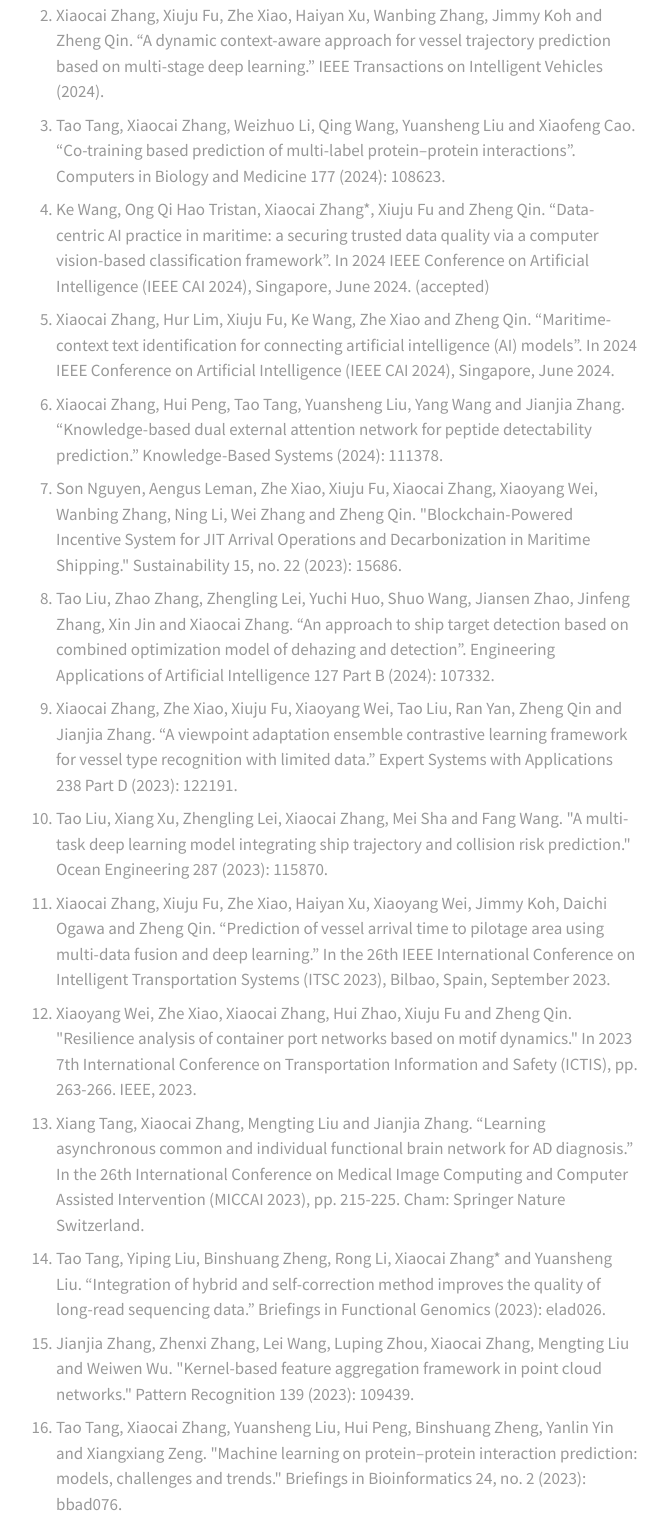
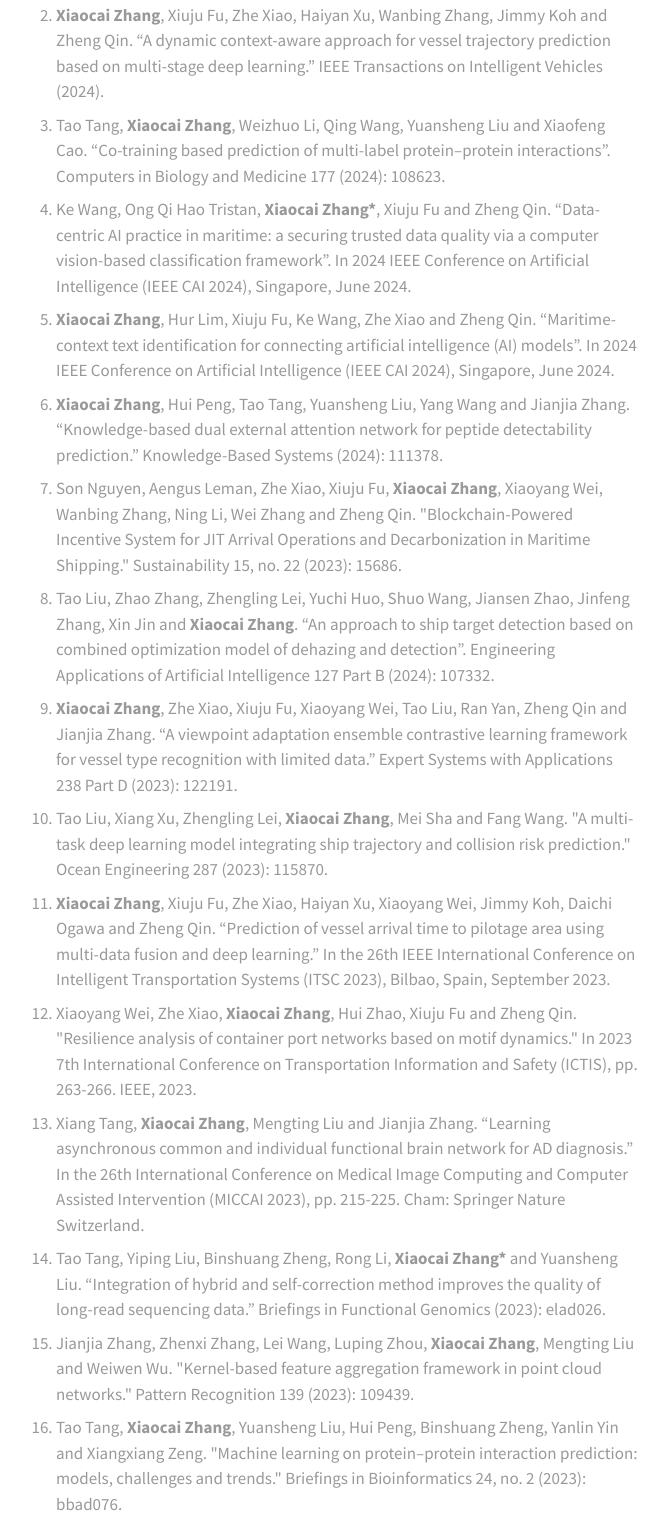
Before and after one commit to Xiaocai-Zhang/Xiaocai-Zhang.github.io, a plain HTML site: page index.html in a window 1280 px wide. Shown: the part 2433-3953 px from the top of the page, without its empty margins (563-1231 px from the left). Drawn offline with Linux system fonts and the light colour scheme.

Commit message:
Update index.html

```diff
--- a/index.html
+++ b/index.html
@@ -100,22 +100,22 @@
            <h3 class="w3_head mb-1">PUBLICATIONS</h3>
 		    <div class='publi'>
 				<ol>
-					<li>Shengming Wang, Xiaocai Zhang*, Jing Li, Xiaoyang Wei, Hoong Chuin Lau, Bing Tian Dai, Binbin Huang, Zhe Xiao, Xiuju Fu and Zheng Qin. “Fuel-saving route planning with data-driven and learning-based approaches – a systematic solution for harbor tugs”. In the 33rd International Joint Conference on Artificial Intelligence (IJCAI-2024), Jeju, Korea, August 2024. (accepted)</li>
-					<li>Xiaocai Zhang, Xiuju Fu, Zhe Xiao, Haiyan Xu, Wanbing Zhang, Jimmy Koh and Zheng Qin. “A dynamic context-aware approach for vessel trajectory prediction based on multi-stage deep learning.” IEEE Transactions on Intelligent Vehicles (2024).</li>
-					<li>Tao Tang, Xiaocai Zhang, Weizhuo Li, Qing Wang, Yuansheng Liu and Xiaofeng Cao. “Co-training based prediction of multi-label protein–protein interactions”. Computers in Biology and Medicine 177 (2024): 108623.</li>
-					<li>Ke Wang, Ong Qi Hao Tristan, Xiaocai Zhang*, Xiuju Fu and Zheng Qin. “Data-centric AI practice in maritime: a securing trusted data quality via a computer vision-based classification framework”. In 2024 IEEE Conference on Artificial Intelligence (IEEE CAI 2024), Singapore, June 2024. (accepted)</li>
-					<li>Xiaocai Zhang, Hur Lim, Xiuju Fu, Ke Wang, Zhe Xiao and Zheng Qin. “Maritime-context text identification for connecting artificial intelligence (AI) models”. In 2024 IEEE Conference on Artificial Intelligence (IEEE CAI 2024), Singapore, June 2024.</li>
-					<li>Xiaocai Zhang, Hui Peng, Tao Tang, Yuansheng Liu, Yang Wang and Jianjia Zhang. “Knowledge-based dual external attention network for peptide detectability prediction.” Knowledge-Based Systems (2024): 111378.</li>
-					<li>Son Nguyen, Aengus Leman, Zhe Xiao, Xiuju Fu, Xiaocai Zhang, Xiaoyang Wei, Wanbing Zhang, Ning Li, Wei Zhang and Zheng Qin. "Blockchain-Powered Incentive System for JIT Arrival Operations and Decarbonization in Maritime Shipping." Sustainability 15, no. 22 (2023): 15686.</li>
-					<li>Tao Liu, Zhao Zhang, Zhengling Lei, Yuchi Huo, Shuo Wang, Jiansen Zhao, Jinfeng Zhang, Xin Jin and Xiaocai Zhang. “An approach to ship target detection based on combined optimization model of dehazing and detection”. Engineering Applications of Artificial Intelligence 127 Part B (2024): 107332.</li>
-					<li>Xiaocai Zhang, Zhe Xiao, Xiuju Fu, Xiaoyang Wei, Tao Liu, Ran Yan, Zheng Qin and Jianjia Zhang. “A viewpoint adaptation ensemble contrastive learning framework for vessel type recognition with limited data.” Expert Systems with Applications 238 Part D (2023): 122191.</li>
-					<li>Tao Liu, Xiang Xu, Zhengling Lei, Xiaocai Zhang, Mei Sha and Fang Wang. "A multi-task deep learning model integrating ship trajectory and collision risk prediction." Ocean Engineering 287 (2023): 115870.</li>
-					<li>Xiaocai Zhang, Xiuju Fu, Zhe Xiao, Haiyan Xu, Xiaoyang Wei, Jimmy Koh, Daichi Ogawa and Zheng Qin. “Prediction of vessel arrival time to pilotage area using multi-data fusion and deep learning.” In the 26th IEEE International Conference on Intelligent Transportation Systems (ITSC 2023), Bilbao, Spain, September 2023.</li>
-					<li>Xiaoyang Wei, Zhe Xiao, Xiaocai Zhang, Hui Zhao, Xiuju Fu and Zheng Qin. "Resilience analysis of container port networks based on motif dynamics." In 2023 7th International Conference on Transportation Information and Safety (ICTIS), pp. 263-266. IEEE, 2023.</li>
-					<li>Xiang Tang, Xiaocai Zhang, Mengting Liu and Jianjia Zhang. “Learning asynchronous common and individual functional brain network for AD diagnosis.” In the 26th International Conference on Medical Image Computing and Computer Assisted Intervention (MICCAI 2023), pp. 215-225. Cham: Springer Nature Switzerland.</li>
-					<li>Tao Tang, Yiping Liu, Binshuang Zheng, Rong Li, Xiaocai Zhang* and Yuansheng Liu. “Integration of hybrid and self-correction method improves the quality of long-read sequencing data.” Briefings in Functional Genomics (2023): elad026.</li>
-					<li>Jianjia Zhang, Zhenxi Zhang, Lei Wang, Luping Zhou, Xiaocai Zhang, Mengting Liu and Weiwen Wu. "Kernel-based feature aggregation framework in point cloud networks." Pattern Recognition 139 (2023): 109439.</li>
-					<li>Tao Tang, Xiaocai Zhang, Yuansheng Liu, Hui Peng, Binshuang Zheng, Yanlin Yin and Xiangxiang Zeng. "Machine learning on protein–protein interaction prediction: models, challenges and trends." Briefings in Bioinformatics 24, no. 2 (2023): bbad076.</li>
+					<li>Shengming Wang, <b>Xiaocai Zhang*</b>, Jing Li, Xiaoyang Wei, Hoong Chuin Lau, Bing Tian Dai, Binbin Huang, Zhe Xiao, Xiuju Fu and Zheng Qin. “Fuel-saving route planning with data-driven and learning-based approaches – a systematic solution for harbor tugs”. In the 33rd International Joint Conference on Artificial Intelligence (IJCAI-2024), Jeju, Korea, August 2024.</li>
+					<li><b>Xiaocai Zhang</b>, Xiuju Fu, Zhe Xiao, Haiyan Xu, Wanbing Zhang, Jimmy Koh and Zheng Qin. “A dynamic context-aware approach for vessel trajectory prediction based on multi-stage deep learning.” IEEE Transactions on Intelligent Vehicles (2024).</li>
+					<li>Tao Tang, <b>Xiaocai Zhang</b>, Weizhuo Li, Qing Wang, Yuansheng Liu and Xiaofeng Cao. “Co-training based prediction of multi-label protein–protein interactions”. Computers in Biology and Medicine 177 (2024): 108623.</li>
+					<li>Ke Wang, Ong Qi Hao Tristan, <b>Xiaocai Zhang*</b>, Xiuju Fu and Zheng Qin. “Data-centric AI practice in maritime: a securing trusted data quality via a computer vision-based classification framework”. In 2024 IEEE Conference on Artificial Intelligence (IEEE CAI 2024), Singapore, June 2024.</li>
+					<li><b>Xiaocai Zhang</b>, Hur Lim, Xiuju Fu, Ke Wang, Zhe Xiao and Zheng Qin. “Maritime-context text identification for connecting artificial intelligence (AI) models”. In 2024 IEEE Conference on Artificial Intelligence (IEEE CAI 2024), Singapore, June 2024.</li>
+					<li><b>Xiaocai Zhang</b>, Hui Peng, Tao Tang, Yuansheng Liu, Yang Wang and Jianjia Zhang. “Knowledge-based dual external attention network for peptide detectability prediction.” Knowledge-Based Systems (2024): 111378.</li>
+					<li>Son Nguyen, Aengus Leman, Zhe Xiao, Xiuju Fu, <b>Xiaocai Zhang</b>, Xiaoyang Wei, Wanbing Zhang, Ning Li, Wei Zhang and Zheng Qin. "Blockchain-Powered Incentive System for JIT Arrival Operations and Decarbonization in Maritime Shipping." Sustainability 15, no. 22 (2023): 15686.</li>
+					<li>Tao Liu, Zhao Zhang, Zhengling Lei, Yuchi Huo, Shuo Wang, Jiansen Zhao, Jinfeng Zhang, Xin Jin and <b>Xiaocai Zhang</b>. “An approach to ship target detection based on combined optimization model of dehazing and detection”. Engineering Applications of Artificial Intelligence 127 Part B (2024): 107332.</li>
+					<li><b>Xiaocai Zhang</b>, Zhe Xiao, Xiuju Fu, Xiaoyang Wei, Tao Liu, Ran Yan, Zheng Qin and Jianjia Zhang. “A viewpoint adaptation ensemble contrastive learning framework for vessel type recognition with limited data.” Expert Systems with Applications 238 Part D (2023): 122191.</li>
+					<li>Tao Liu, Xiang Xu, Zhengling Lei, <b>Xiaocai Zhang</b>, Mei Sha and Fang Wang. "A multi-task deep learning model integrating ship trajectory and collision risk prediction." Ocean Engineering 287 (2023): 115870.</li>
+					<li><b>Xiaocai Zhang</b>, Xiuju Fu, Zhe Xiao, Haiyan Xu, Xiaoyang Wei, Jimmy Koh, Daichi Ogawa and Zheng Qin. “Prediction of vessel arrival time to pilotage area using multi-data fusion and deep learning.” In the 26th IEEE International Conference on Intelligent Transportation Systems (ITSC 2023), Bilbao, Spain, September 2023.</li>
+					<li>Xiaoyang Wei, Zhe Xiao, <b>Xiaocai Zhang</b>, Hui Zhao, Xiuju Fu and Zheng Qin. "Resilience analysis of container port networks based on motif dynamics." In 2023 7th International Conference on Transportation Information and Safety (ICTIS), pp. 263-266. IEEE, 2023.</li>
+					<li>Xiang Tang, <b>Xiaocai Zhang</b>, Mengting Liu and Jianjia Zhang. “Learning asynchronous common and individual functional brain network for AD diagnosis.” In the 26th International Conference on Medical Image Computing and Computer Assisted Intervention (MICCAI 2023), pp. 215-225. Cham: Springer Nature Switzerland.</li>
+					<li>Tao Tang, Yiping Liu, Binshuang Zheng, Rong Li, <b>Xiaocai Zhang*</b> and Yuansheng Liu. “Integration of hybrid and self-correction method improves the quality of long-read sequencing data.” Briefings in Functional Genomics (2023): elad026.</li>
+					<li>Jianjia Zhang, Zhenxi Zhang, Lei Wang, Luping Zhou, <b>Xiaocai Zhang</b>, Mengting Liu and Weiwen Wu. "Kernel-based feature aggregation framework in point cloud networks." Pattern Recognition 139 (2023): 109439.</li>
+					<li>Tao Tang, <b>Xiaocai Zhang</b>, Yuansheng Liu, Hui Peng, Binshuang Zheng, Yanlin Yin and Xiangxiang Zeng. "Machine learning on protein–protein interaction prediction: models, challenges and trends." Briefings in Bioinformatics 24, no. 2 (2023): bbad076.</li>
 					<li><b>Xiaocai Zhang</b>, Hui Peng, Jianjia Zhang, and Yang Wang. "A cost-sensitive attention temporal convolutional network based on adaptive top-k differential evolution for imbalanced time-series classification." Expert Systems with Applications (2022): 119073. (<b>IF: 8.665</b>)</li>
 					<li><b>Xiaocai Zhang</b>, Zhixun Zhao, and Jinyan Li. "ARDE-N-BEATS: an evolutionary deep learning framework for urban traffic flow prediction." IEEE Internet of Things Journal 10, no. 3 (2023): 2391-2403. (<b>IF: 10.238</b>)</li>
 					<li>Tao Liu, Zi Jia, Zhengling Lei, <b>Xiaocai Zhang</b>, and Yuchi Huo. "Unsupervised depth estimation for ship target based on single view UAV image." International Journal of Remote Sensing 43, no. 9 (2022): 3216-3235. (<b>IF: 3.151</b>)</li>
```
